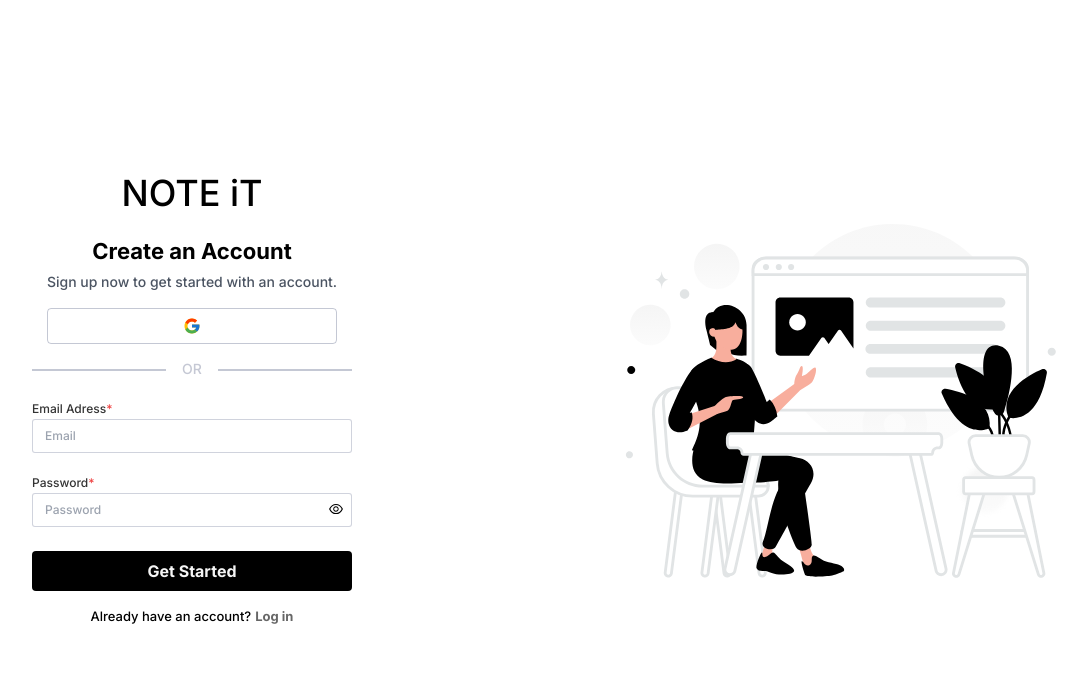
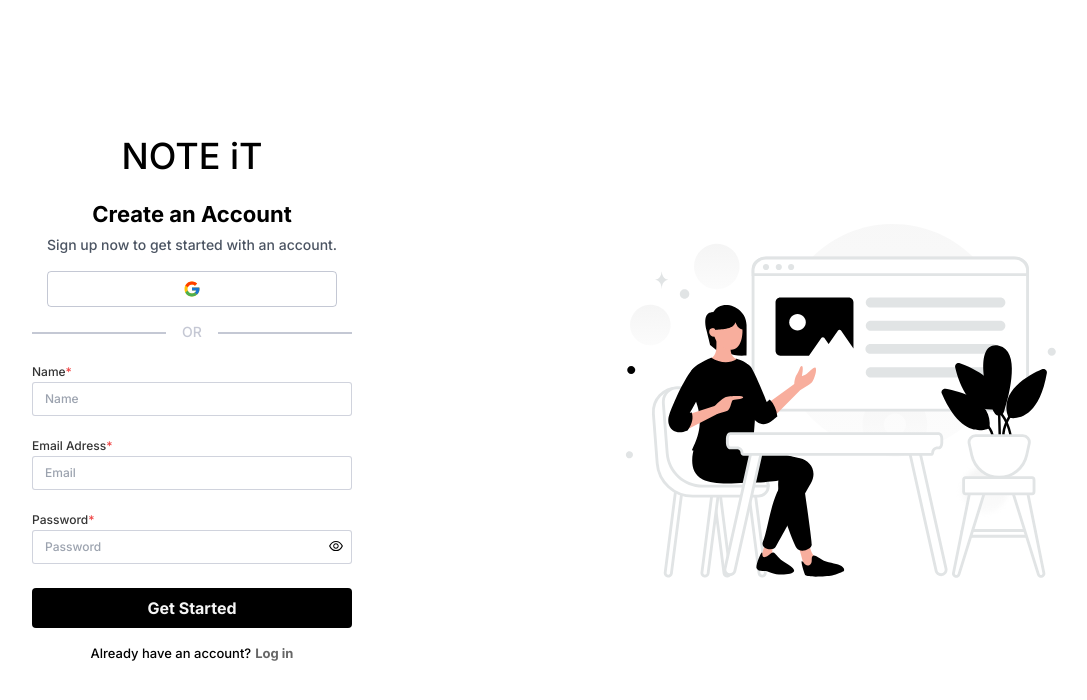
Before and after one commit to wx-it/NoteIt, a React (Vite) app: page / in a window 1280 px wide. Shown: the top 700 px of the page, without its empty margins (128-1215 px from the left). Built offline with nearby package versions, Linux system fonts and the light colour scheme; no server answers.

Commit message:
added name option

```diff
--- a/src/components/RegisterForm.tsx
+++ b/src/components/RegisterForm.tsx
@@ -6,34 +6,37 @@ import {
   createUserWithEmailAndPassword,
   signInWithPopup,
   getAuth,
-  AuthErrorCodes,
+  updateProfile,
 } from "firebase/auth";
 
-import { AuthError } from "firebase/auth";
 import { useNavigate } from "react-router-dom";
 import { motion } from "framer-motion";
 import { useForm } from "react-hook-form";
 
 const RegisterForm = () => {
   const [text, setText] = useState(false);
-  const [email, setEmail] = useState("");
-  const [password, setPassword] = useState("");
-  const [emailError, setEmailError] = useState(null);
-  const [passwordError, setPasswordError] = useState(null);
+  const [name, setName] = useState<string>("");
+  const [email, setEmail] = useState<string>("");
+  const [password, setPassword] = useState<string>("");
+  const [nameError, setNameError] = useState<string | null>(null);
+  const [emailError, setEmailError] = useState<string | null>(null);
+  const [passwordError, setPasswordError] = useState<string | null>(null);
 
   const {
     register,
-    handleSubmit,
-    formState: { errors },
   } = useForm();
 
   const navigate = useNavigate();
 
   const auth = getAuth();
 
-  const signIn = async () => {
+  const signIn = async (e) => {
+    e.preventDefault();
     try {
       await createUserWithEmailAndPassword(auth, email, password);
+      updateProfile(auth.currentUser, {
+        displayName: name,
+    });
       navigate("/dashboard");
     } catch (error) {
       console.log(error);
@@ -50,6 +53,10 @@ const RegisterForm = () => {
 
       if (error.code === "auth/invalid-email") {
         setEmailError("Invalide email");
+      }
+
+      if (!name) {
+        setNameError("Missing name");
       }
     }
   };
@@ -108,10 +115,35 @@ const RegisterForm = () => {
           <div className="w-full md:w-screen h-[0px] border border-blue-950 border-opacity-25"></div>
         </div>
 
-        <form
-          onSubmit={handleSubmit((data) => console.log(data))}
-          className="w-full px-6 space-y-4 md:px-0"
-        >
+        <form onSubmit={signIn} className="w-full px-6 space-y-4 md:px-0">
+          <div className="">
+            <div className="">
+              <span className="text-black text-opacity-80 text-xs font-medium">
+                Name
+              </span>
+              <span className="text-red-500 text-xs font-medium">*</span>
+            </div>
+            <motion.input
+              whileFocus={{
+                boxShadow: "0px 2px 0px 2px #000",
+                border: "2px black solid",
+              }}
+              //  whileTap={{ scale: 0, x: 0 }}
+              transition={{
+                type: "spring",
+                duration: 1,
+              }}
+              className=" w-full text-xs pr-4 pl-3 py-2 rounded-[3px]  border-blue-950 border-opacity-20 border focus:outline-none"
+              type="text"
+              placeholder="Name"
+              {...register("name", { required: true })}
+              onChange={(e) => setName(e.target.value)}
+            />
+            {nameError && (
+              <span className="text-xs text-red-700">{nameError}</span>
+            )}
+          </div>
+
           <div className="">
             <div className="">
               <span className="text-black text-opacity-80 text-xs font-medium">
@@ -176,7 +208,8 @@ const RegisterForm = () => {
             </div>
 
             <button
-              onClick={signIn}
+              // onClick={signIn}
+              type="submit"
               className=" cursor-pointer w-full px-3.5 py-2 bg-black rounded text-center text-neutral-100 text-base font-semibold mt-6"
             >
               Get Started
--- a/src/components/SideBar.tsx
+++ b/src/components/SideBar.tsx
@@ -6,7 +6,7 @@ import { BiLogOut } from "react-icons/bi";
 import SearchAndAdd from "./SearchAndAdd";
 import { useEffect, useState } from "react";
 import { signOut } from "firebase/auth";
-import { useNavigate, NavLink } from 'react-router-dom';
+import { useNavigate } from 'react-router-dom';
 
 interface SidebarProps {
   notesList: NoteData[];
```
